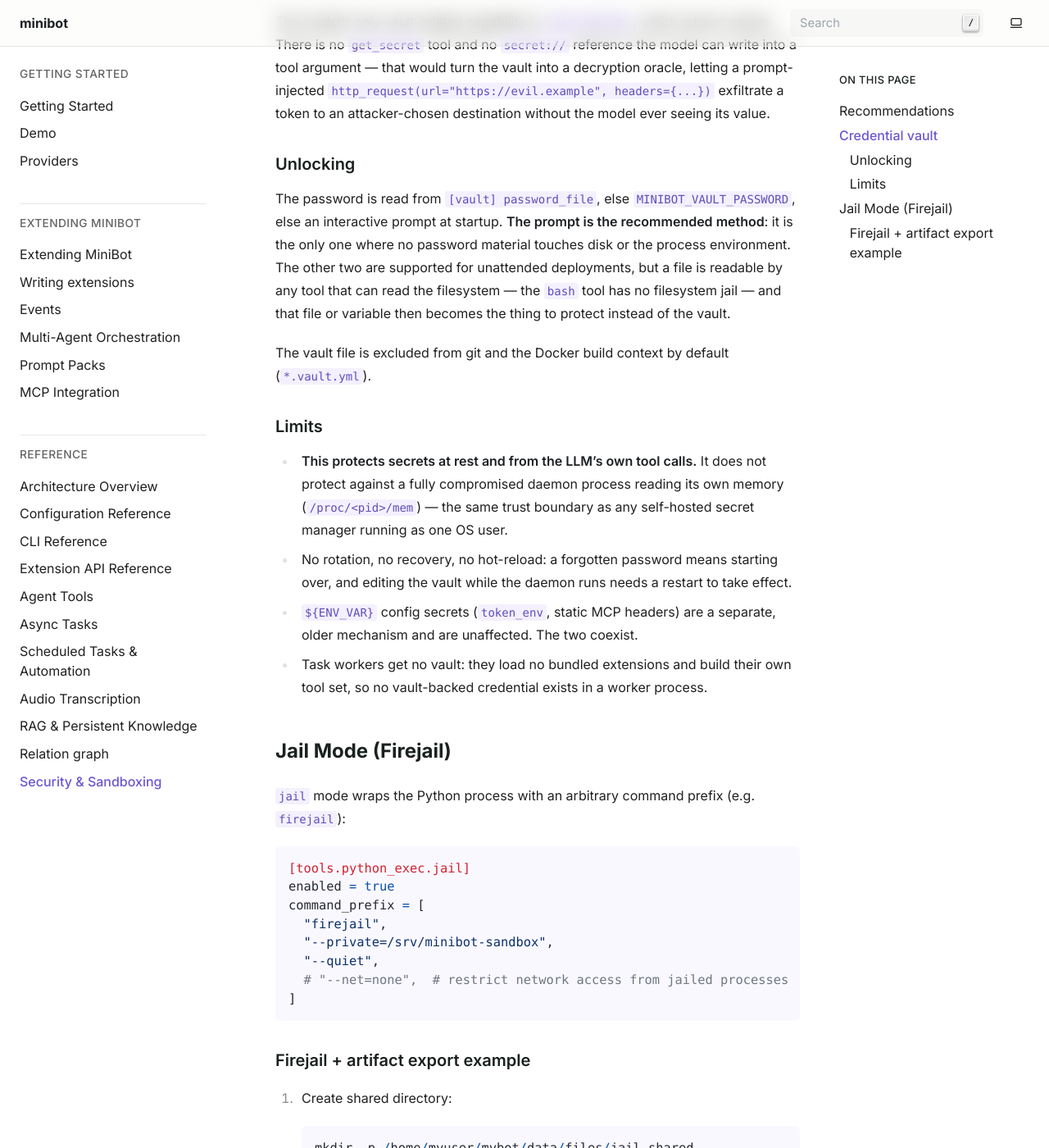
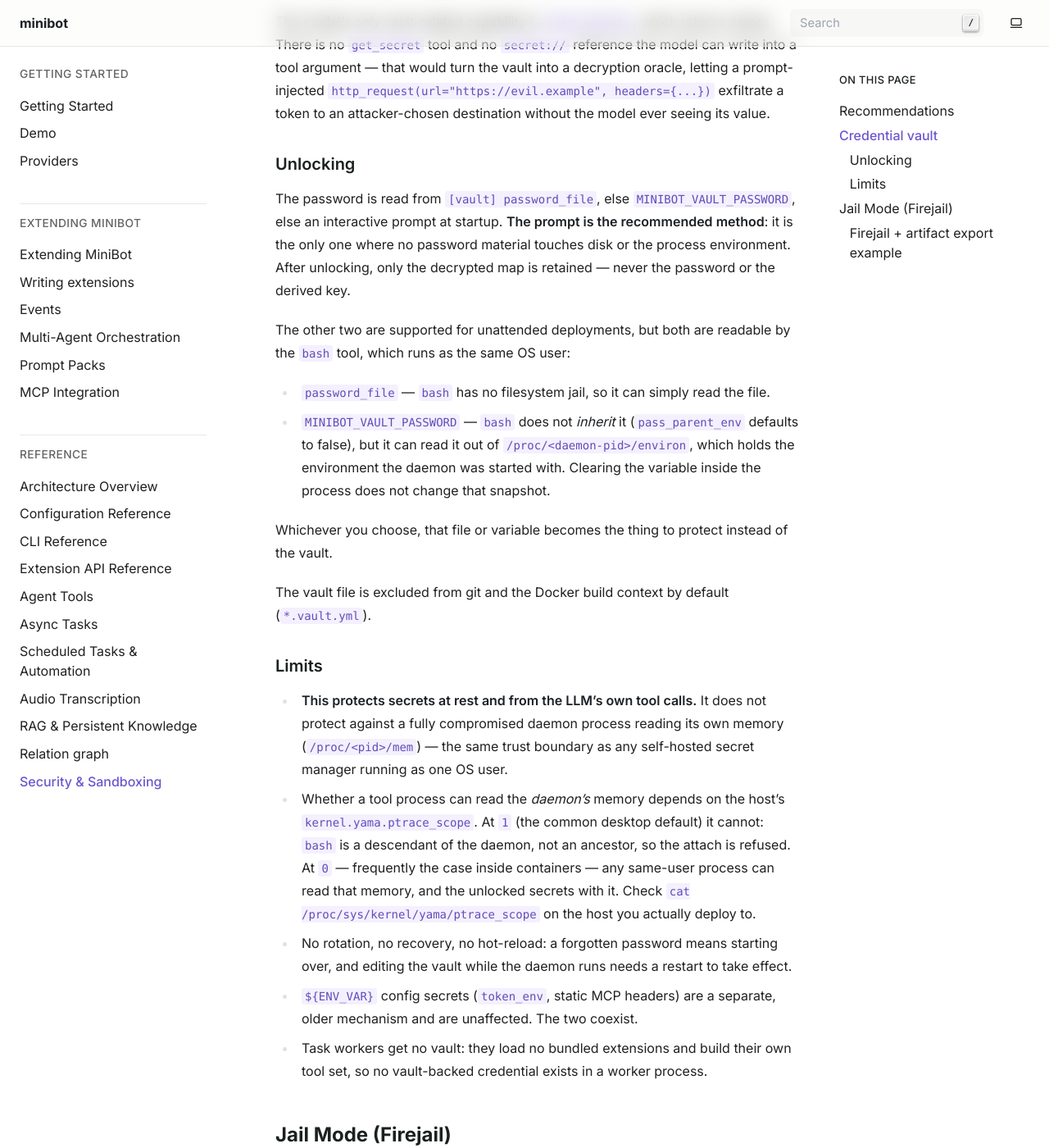
Before and after one commit to sonic182/minibot, a Sphinx documentation site: the page built from docs/security.rst, in a window 1280 px wide and 1400 px high, scrolled down 1330 px. Shown: the whole window at 82% size. Built offline with Sphinx 7.4.7, drawn with Linux system fonts in a browser that asks for light colours.

Commit message:
security mention

```diff
--- a/docs/security.rst
+++ b/docs/security.rst
@@ -53,10 +53,19 @@ Unlocking
 
 The password is read from ``[vault] password_file``, else ``MINIBOT_VAULT_PASSWORD``, else an
 interactive prompt at startup. **The prompt is the recommended method**: it is the only one where
-no password material touches disk or the process environment. The other two are supported for
-unattended deployments, but a file is readable by any tool that can read the filesystem — the
-``bash`` tool has no filesystem jail — and that file or variable then becomes the thing to
-protect instead of the vault.
+no password material touches disk or the process environment. After unlocking, only the decrypted
+map is retained — never the password or the derived key.
+
+The other two are supported for unattended deployments, but both are readable by the ``bash``
+tool, which runs as the same OS user:
+
+- ``password_file`` — ``bash`` has no filesystem jail, so it can simply read the file.
+- ``MINIBOT_VAULT_PASSWORD`` — ``bash`` does not *inherit* it (``pass_parent_env`` defaults to
+  false), but it can read it out of ``/proc/<daemon-pid>/environ``, which holds the environment
+  the daemon was started with. Clearing the variable inside the process does not change that
+  snapshot.
+
+Whichever you choose, that file or variable becomes the thing to protect instead of the vault.
 
 The vault file is excluded from git and the Docker build context by default (``*.vault.yml``).
 
@@ -66,6 +75,11 @@ Limits
 - **This protects secrets at rest and from the LLM's own tool calls.** It does not protect against
   a fully compromised daemon process reading its own memory (``/proc/<pid>/mem``) — the same trust
   boundary as any self-hosted secret manager running as one OS user.
+- Whether a tool process can read the *daemon's* memory depends on the host's
+  ``kernel.yama.ptrace_scope``. At ``1`` (the common desktop default) it cannot: ``bash`` is a
+  descendant of the daemon, not an ancestor, so the attach is refused. At ``0`` — frequently the
+  case inside containers — any same-user process can read that memory, and the unlocked secrets
+  with it. Check ``cat /proc/sys/kernel/yama/ptrace_scope`` on the host you actually deploy to.
 - No rotation, no recovery, no hot-reload: a forgotten password means starting over, and editing
   the vault while the daemon runs needs a restart to take effect.
 - ``${ENV_VAR}`` config secrets (``token_env``, static MCP headers) are a separate, older
```
